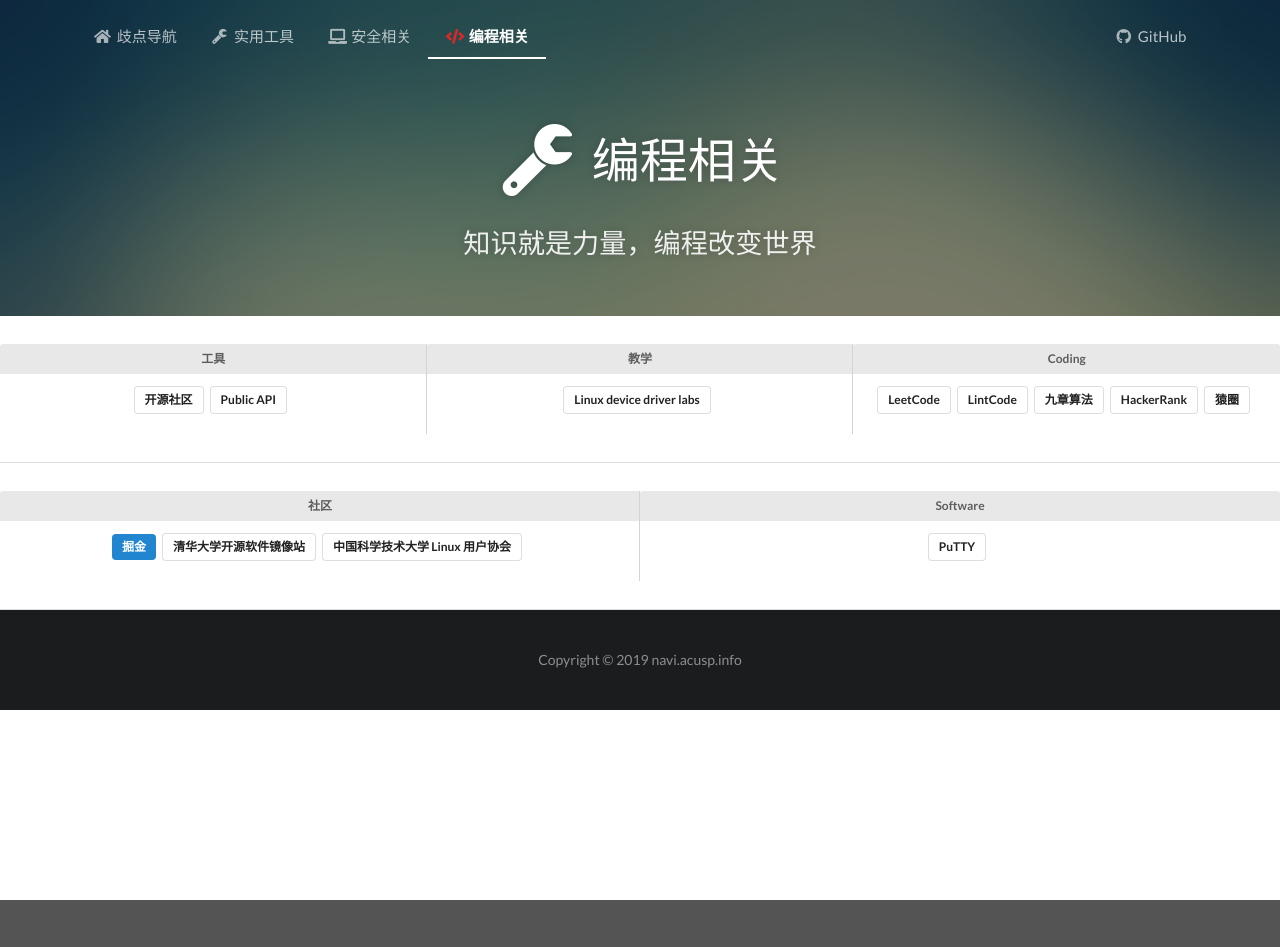
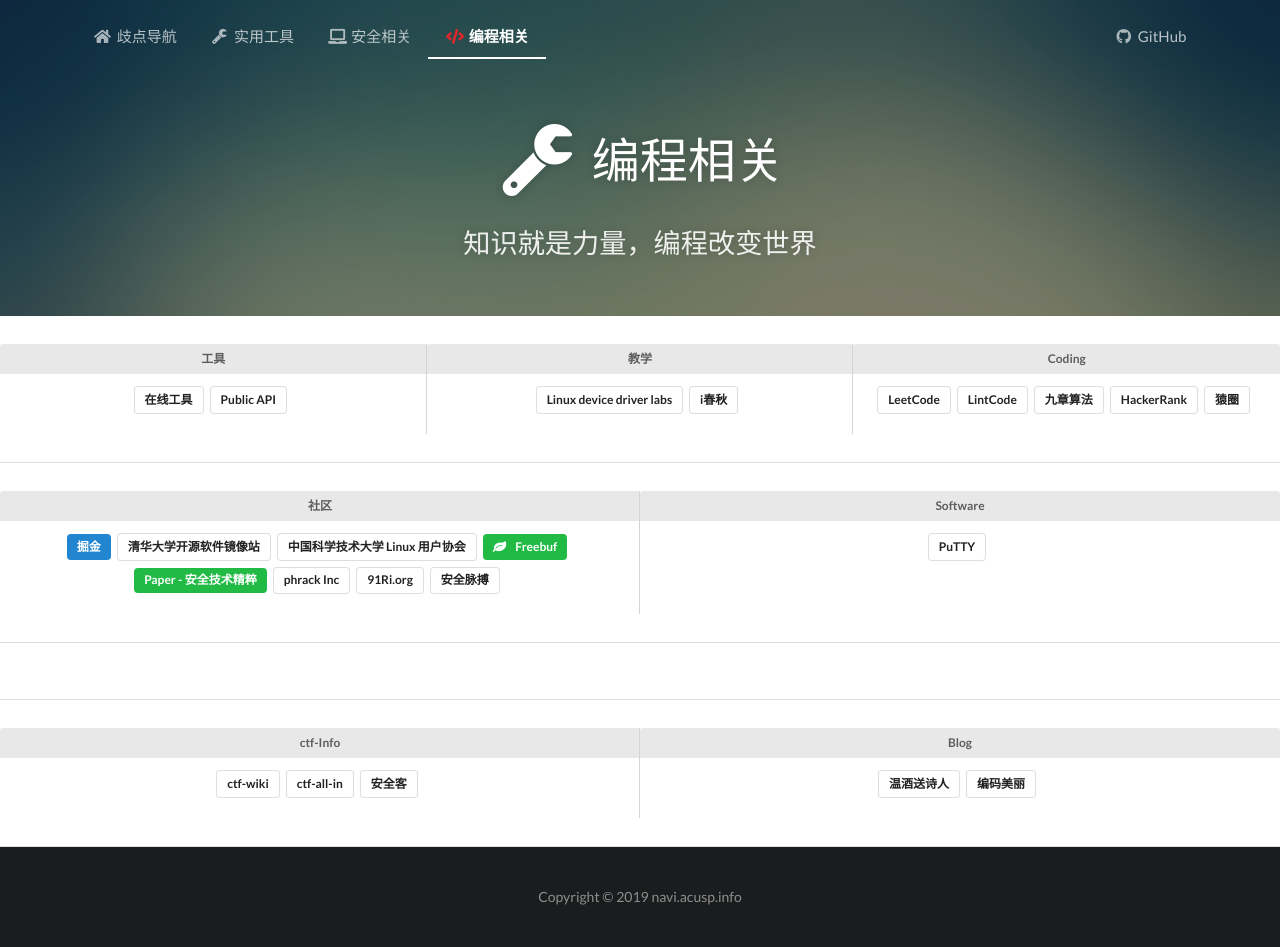
Before and after one commit to acusp/AC-Navi, a Jekyll site: the page built from program/index.html, in a window 1280 px wide. Built offline with Jekyll 4.4.1, drawn with Linux system fonts in a browser that asks for light colours; comment, search, counter and statistics services are not loaded; before the commit the page ends 900 px from its top, so only the background shows below that.

Commit message:
Update program links

```diff
--- a/_data/program_links.yml
+++ b/_data/program_links.yml
@@ -1,8 +1,8 @@
-- section: tutorial
+- section: 1-line
   categories:
   - category: 工具
     links:
-    - name: 开源社区
+    - name: 在线工具
       style: basic
       url: http://tool.oschina.net/
 
@@ -15,6 +15,10 @@
     - name: Linux device driver labs
       style: basic
       url: https://linux-kernel-labs.github.io/
+
+    - name: i春秋
+      style: basic
+      url: https://www.ichunqiu.com
 
   - category: Coding
     links:
@@ -39,7 +43,7 @@
       url: https://www.oxcoder.com/
 
 
-- section: 资源
+- section: 2-line
   categories:
   - category: 社区
     links:
@@ -55,8 +59,59 @@
       style: basic
       url: https://lug.ustc.edu.cn/wiki/
 
+    - name: Freebuf
+      style: green
+      icon: leaf
+      url: http://www.freebuf.com/
+
+    - name: Paper - 安全技术精粹
+      style: green
+      url: https://paper.seebug.org/
+
+    - name: phrack Inc
+      style: basic
+      url: http://phrack.org/
+
+    - name: 91Ri.org
+      style: basic
+      url: http://www.91ri.org/
+
+    - name: 安全脉搏
+      style: basic
+      url: https://www.secpulse.com/
+
   - category: Software
     links:
     - name: PuTTY
       style: basic
       url: https://www.chiark.greenend.org.uk/~sgtatham/putty/
+
+
+- section: 3-line
+
+- section: security
+  categories:
+  - category: ctf-Info
+    links:
+    - name: ctf-wiki
+      style: basic
+      url: https://ctf-wiki.github.io/ctf-wiki/#/
+
+    - name: ctf-all-in
+      style: basic
+      url: https://www.gitbook.com/book/firmianay/ctf-all-in-one/details
+
+    - name: 安全客
+      style: basic
+      url: https://www.anquanke.com/
+
+
+  - category: Blog
+    links:
+    - name: 温酒送诗人
+      style: basic
+      url: http://www.51xkx.cn/
+
+    - name: 编码美丽
+      style: basic
+      url: http://www.wjdiankong.cn/
```
Also changed, not shown: 2 other files.
